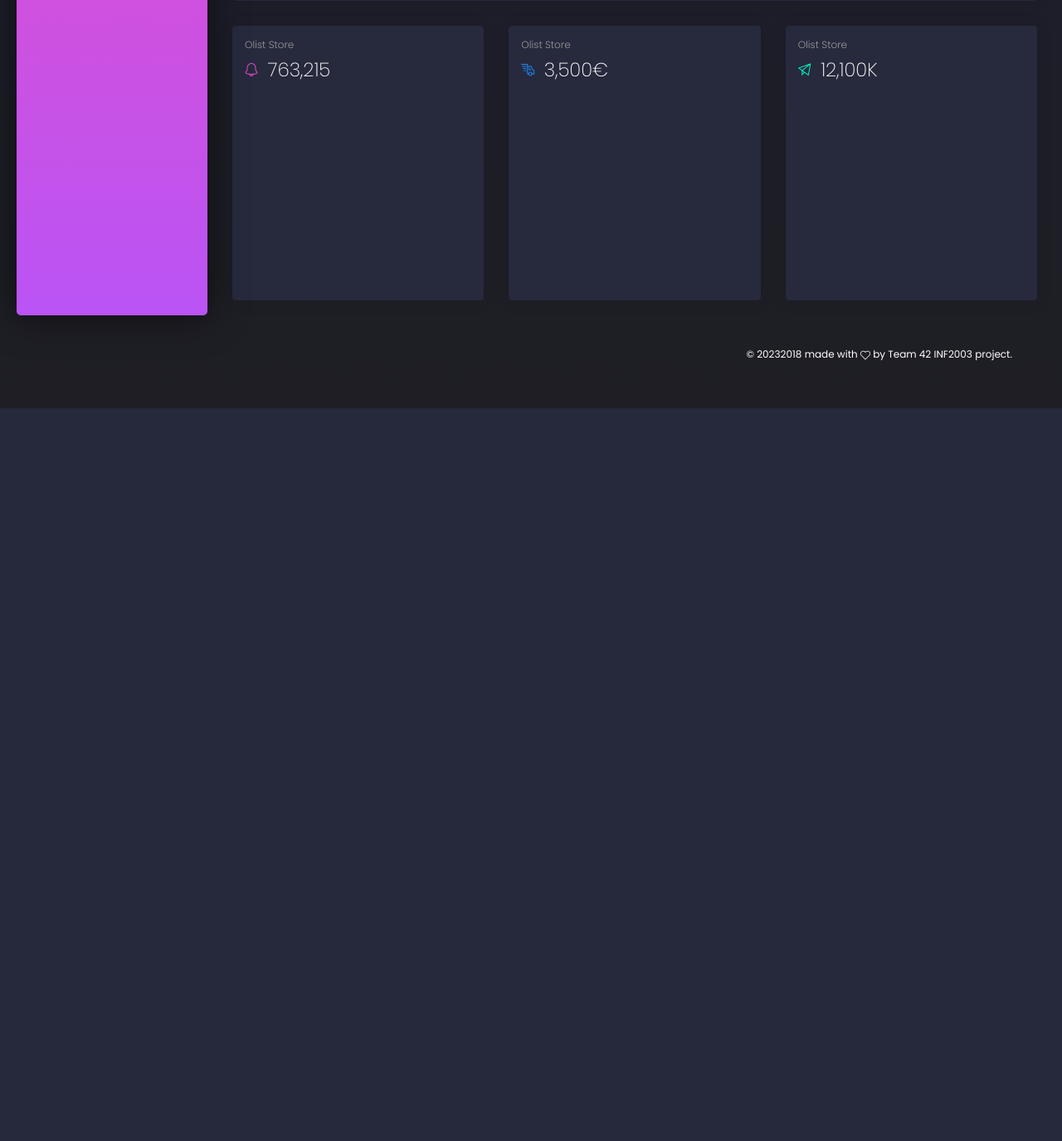
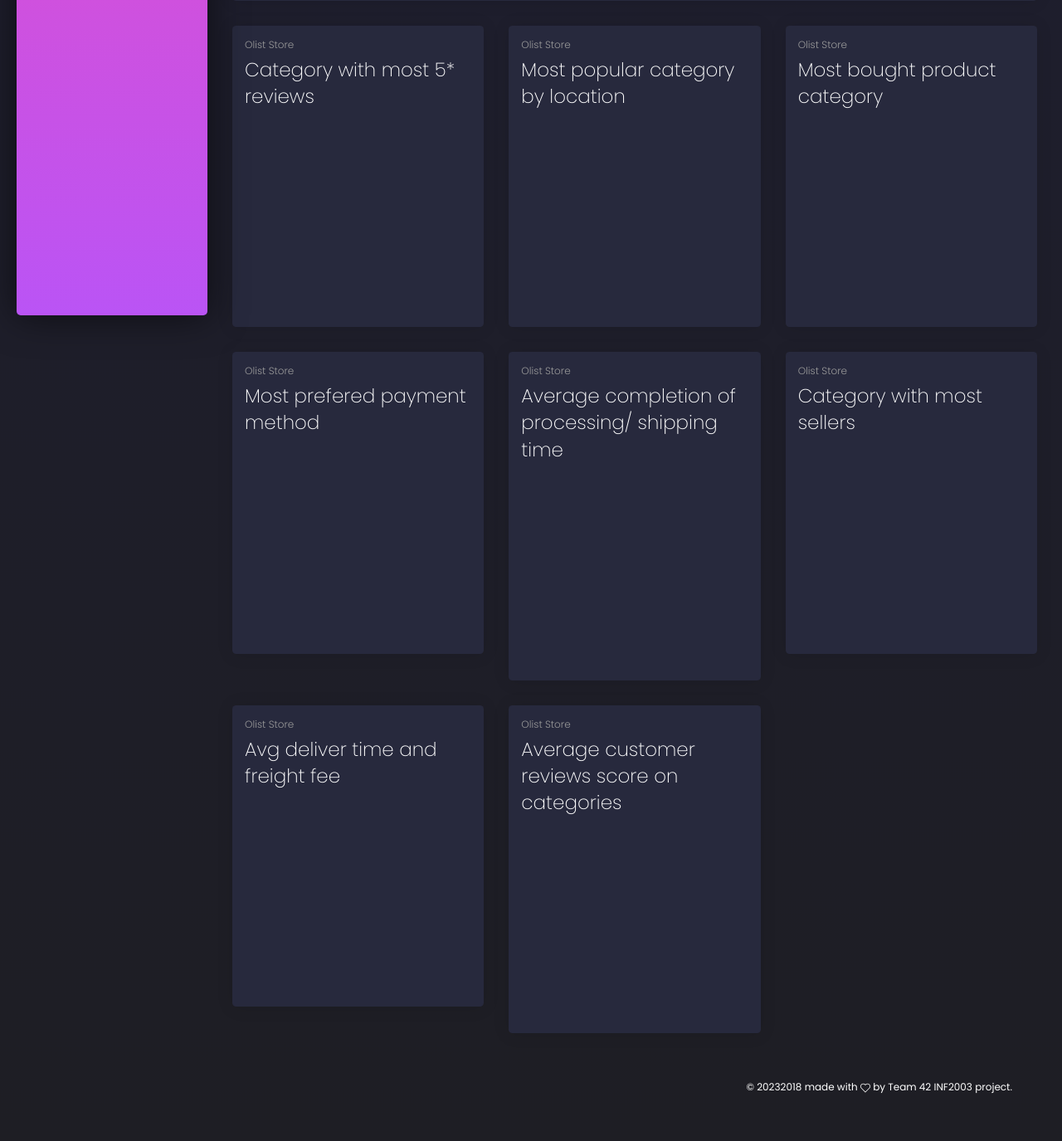
Before and after one commit to awfusy/INF2003, a Flask app: page / in a window 1280 px wide. Shown: the part 410-1785 px from the top of the page at 83% size. Before the commit the page ends 902 px from the top, so only its background shows below. Run offline with Flask 3, Linux system fonts and the light colour scheme; a map, chart or similar area stays blank; some libraries are stand-ins or nearby versions.

Commit message:
added place to put in graph

```diff
--- a/templates/home/index.html
+++ b/templates/home/index.html
@@ -79,7 +79,7 @@
             <div class="card card-chart">
               <div class="card-header">
                 <h5 class="card-category">Olist Store</h5>
-                <h3 class="card-title"><i class="tim-icons icon-bell-55 text-primary"></i> 763,215</h3>
+                <h3 class="card-title">Category with most 5* reviews</h3>
               </div>
               <div class="card-body">
                 <div class="chart-area">
@@ -92,7 +92,7 @@
             <div class="card card-chart">
               <div class="card-header">
                 <h5 class="card-category">Olist Store</h5>
-                <h3 class="card-title"><i class="tim-icons icon-delivery-fast text-info"></i> 3,500€</h3>
+                <h3 class="card-title"> Most popular category by location</h3>
               </div>
               <div class="card-body">
                 <div class="chart-area">
@@ -105,11 +105,80 @@
             <div class="card card-chart">
               <div class="card-header">
                 <h5 class="card-category">Olist Store</h5>
-                <h3 class="card-title"><i class="tim-icons icon-send text-success"></i> 12,100K</h3>
+                <h3 class="card-title">Most bought product category</h3>
               </div>
               <div class="card-body">
                 <div class="chart-area">
                   <canvas id="chartLineGreen"></canvas>
+                </div>
+              </div>
+            </div>
+          </div>
+        </div>
+                <div class="row">
+          <div class="col-lg-4">
+            <div class="card card-chart">
+              <div class="card-header">
+                <h5 class="card-category">Olist Store</h5>
+                <h3 class="card-title">Most prefered payment method</h3>
+              </div>
+              <div class="card-body">
+                <div class="chart-area">
+                  <canvas id="chartLinePurple"></canvas>
+                </div>
+              </div>
+            </div>
+          </div>
+          <div class="col-lg-4">
+            <div class="card card-chart">
+              <div class="card-header">
+                <h5 class="card-category">Olist Store</h5>
+                <h3 class="card-title"> Average completion of processing/ shipping time</h3>
+              </div>
+              <div class="card-body">
+                <div class="chart-area">
+                  <canvas id="CountryChart"></canvas>
+                </div>
+              </div>
+            </div>
+          </div>
+          <div class="col-lg-4">
+            <div class="card card-chart">
+              <div class="card-header">
+                <h5 class="card-category">Olist Store</h5>
+                <h3 class="card-title">Category with most sellers</h3>
+              </div>
+              <div class="card-body">
+                <div class="chart-area">
+                  <canvas id="chartLineGreen"></canvas>
+                </div>
+              </div>
+            </div>
+          </div>
+        </div>
+        <div class="row">
+          <div class="col-lg-4">
+            <div class="card card-chart">
+              <div class="card-header">
+                <h5 class="card-category">Olist Store</h5>
+                <h3 class="card-title">Avg deliver time and freight fee</h3>
+              </div>
+              <div class="card-body">
+                <div class="chart-area">
+                  <canvas id="chartLinePurple"></canvas>
+                </div>
+              </div>
+            </div>
+          </div>
+          <div class="col-lg-4">
+            <div class="card card-chart">
+              <div class="card-header">
+                <h5 class="card-category">Olist Store</h5>
+                <h3 class="card-title"> Average customer reviews score on categories</h3>
+              </div>
+              <div class="card-body">
+                <div class="chart-area">
+                  <canvas id="CountryChart"></canvas>
                 </div>
               </div>
             </div>
```
